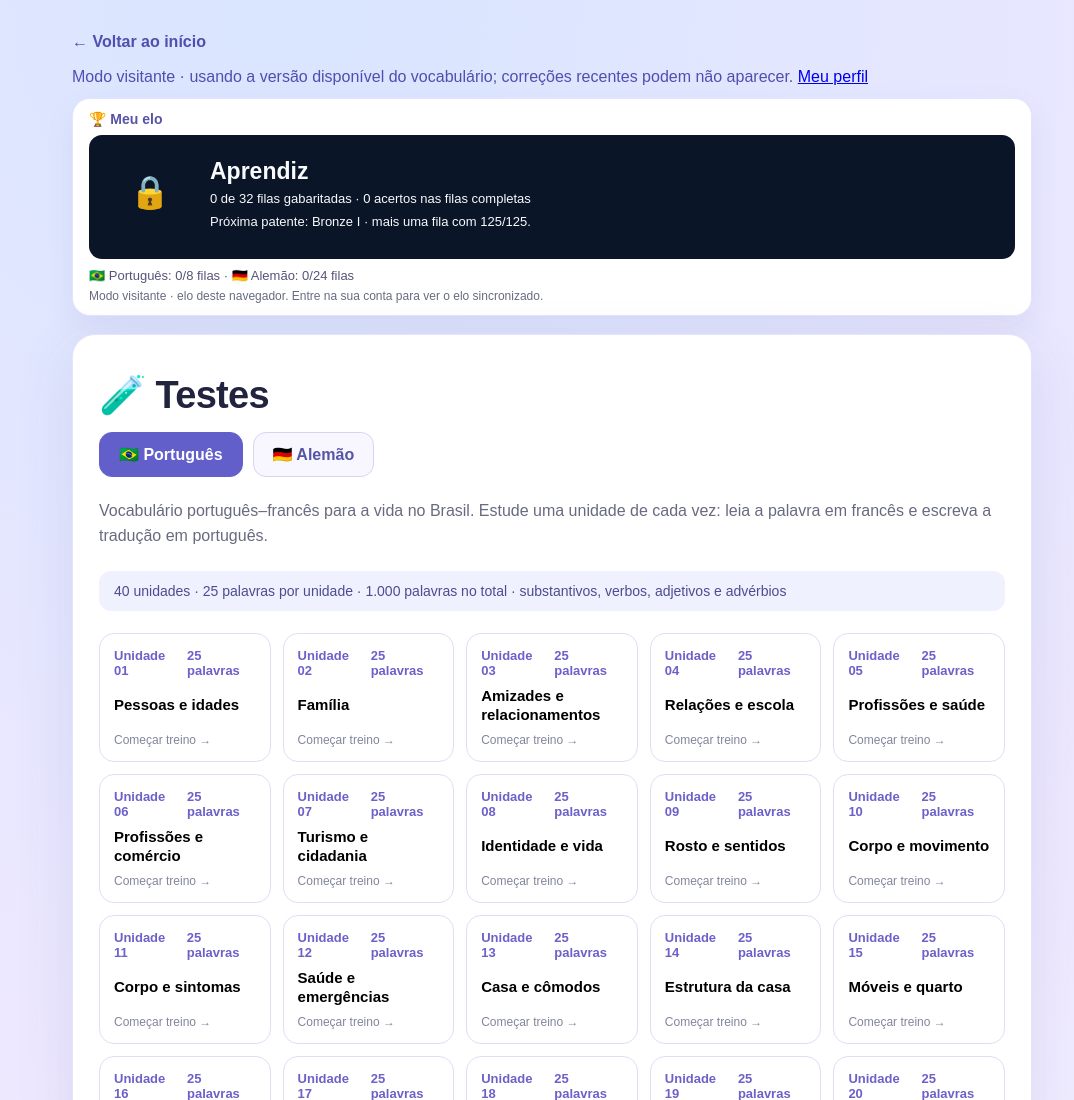
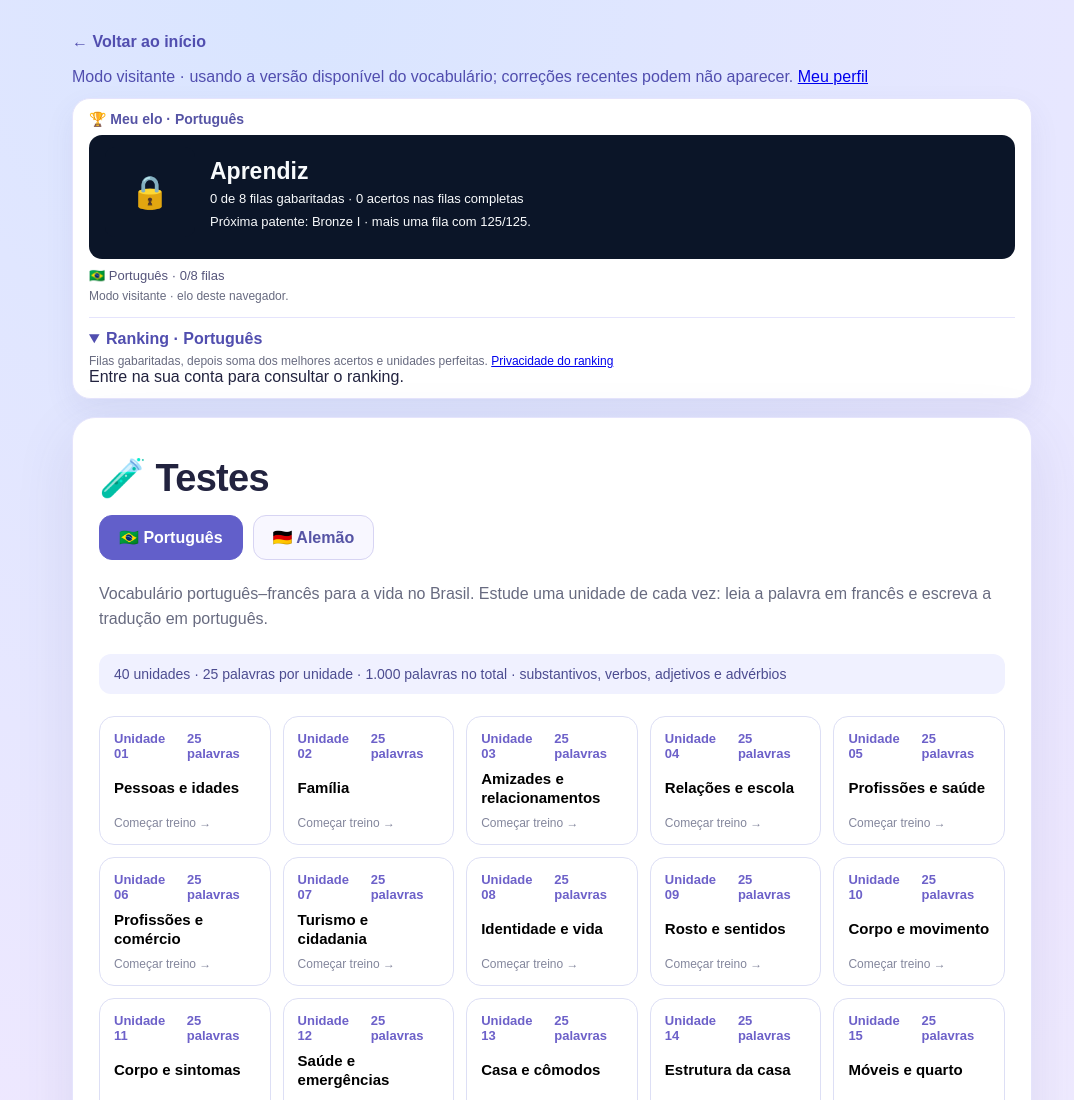
Before and after one commit to Victor-Hugo-05/espanhol, a plain HTML site: page testes.html in a window 1280 px wide. Shown: the top 1100 px of the page, without its empty margins (88-1162 px from the left). Drawn offline with nearby package versions, Linux system fonts and the light colour scheme; no server answers.

Commit message:
Show independent pt rank and leaderboard

```diff
--- a/testes.html
+++ b/testes.html
@@ -75,16 +75,16 @@
     .vocab-rank .rank-ladder{display:none}
     .rank-note{color:#686b80;font-size:12px;margin:6px 0 0}
     @media(max-width:540px){.vocab-rank{padding:10px}.rank-hero{padding:10px;gap:10px}.rank-hero h3{font-size:19px}.rank-badge{width:72px;height:72px}.rank-hero p{font-size:12px}}
-  </style>
+  .ranking-details{margin-top:14px;border-top:1px solid #e5e4fc;padding-top:12px}.ranking-details summary{cursor:pointer;font-weight:bold;color:#514eaf}.leaderboard-scroll{overflow:auto}.leaderboard-table{width:100%;border-collapse:collapse;font-size:13px;margin-top:8px}.leaderboard-table th,.leaderboard-table td{padding:9px;text-align:left;border-bottom:1px solid #eee;white-space:nowrap}.leaderboard-me{background:#e8e5ff;font-weight:bold}</style>
 </head>
 <body>
   <main class="page">
     <a class="back" href="index.html">← Voltar ao início</a>
     <p id="profileProgressStatus" role="status" style="color:#514eaf;margin:8px 0">Carregando progresso… <a href="perfil.html">Meu perfil</a></p>
     <section class="vocab-rank" aria-labelledby="eloTitle">
-      <h2 id="eloTitle">🏆 Meu elo</h2>
+      <h2 id="eloTitle">🏆 Meu elo · Português</h2>
       <div id="vocabRankPanel" aria-live="polite">Carregando patente…</div>
-      <p class="rank-note" id="vocabRankNote"></p>
+      <p class="rank-note" id="vocabRankNote"></p><details class="ranking-details" open><summary>Ranking · Português</summary><p class="rank-note">Filas gabaritadas, depois soma dos melhores acertos e unidades perfeitas. <a href="perfil.html">Privacidade do ranking</a></p><div id="languageLeaderboard" aria-live="polite">Carregando…</div></details>
     </section>
     <section id="unitSelection" class="panel">
       <h1 class="title">🧪 Testes</h1>
@@ -123,7 +123,7 @@
   </main>
   <script src="https://cdn.jsdelivr.net/npm/@supabase/supabase-js@2.119.2/dist/umd/supabase.js"></script>
   <script src="profiles-client.js?v=20261126-vocab2"></script>
-  <script src="vocab-ranks.js?v=1"></script>
+  <script src="vocab-ranks-v2.js?v=1"></script>
   <script src="testes-vocab-data.js"></script>
   <script>
     (function () {
@@ -135,37 +135,16 @@
       let game = null;
       const profile = window.LanguageProfiles;
       let accountId = null, accountMode = false, cloudStats = {};
-      let otherRankStats=null, rankAccountReady=false;
-      function localRankStats(prefix,total){
-        const result={};
-        for(let id=1;id<=total;id++){
-          try{const item=JSON.parse(localStorage.getItem(prefix+id)||"null");if(item)result[id]=item;}catch(_){}
-        }
-        return result;
-      }
+      let rankAccountReady=false;
+      function localRankStats(prefix,total){const result={};for(let id=1;id<=total;id++){try{const item=JSON.parse(localStorage.getItem(prefix+id)||"null");if(item)result[id]=item;}catch(_){}}return result;}
       function renderRank(){
         const panel=$("vocabRankPanel"),note=$("vocabRankNote"),ranks=window.LanguageRanks;
         if(!ranks){panel.textContent="Patentes indisponíveis. Atualize a página.";return;}
-        if(accountMode){
-          if(!rankAccountReady||otherRankStats===null){panel.textContent="Não foi possível carregar o elo da conta.";note.textContent="Recarregue a página para tentar novamente.";return;}
-          if(profile.user?.id!==accountId)return;
-          ranks.render(panel,cloudStats,otherRankStats);
-          note.textContent="Patente global · cada fila de 5 unidades gabaritadas vale uma divisão.";
-        }else{
-          ranks.render(panel,localRankStats("ptfr-testes-v1-",40),localRankStats("dept-testes-v1-",120));
-          note.textContent="Modo visitante · elo deste navegador. Entre na sua conta para ver o elo sincronizado.";
-        }
+        if(accountMode&&(!rankAccountReady||profile.user?.id!==accountId)){panel.textContent="Não foi possível carregar o elo da conta.";return;}
+        ranks.render(panel,accountMode?cloudStats:localRankStats("ptfr-testes-v1-",40),"pt");
+        note.textContent=accountMode?"Elo exclusivo deste idioma.":"Modo visitante · elo deste navegador.";
       }
-      async function loadOtherRank(){
-        if(!accountMode){renderRank();return;}
-        try{
-          const result=await profile.load("de");
-          if(profile.user?.id!==accountId)return;
-          if(!result)throw new Error("Conta indisponível");
-          otherRankStats=result;
-        }catch(e){otherRankStats=null;console.warn("Falha ao carregar elo global:",e);}
-        renderRank();
-      }
+      function refreshLeaderboard(){window.LanguageRanks?.leaderboard($("languageLeaderboard"),profile,"pt");}
       const status = (message) => { $("profileProgressStatus").firstChild.textContent = message+" "; };
       function normalize(word) {
         return String(word || "").normalize("NFC").toLocaleLowerCase("pt-BR").replace(/\s+/g, " ").trim();
@@ -283,7 +262,7 @@
               await profile.save("pt",unitId,score,gameAccount);
               const old=cloudStats[unitId];cloudStats[unitId]={best:Math.max(old?.best||0,score),last:score,completedAt:Date.now()};
               note.textContent="Progresso salvo no seu perfil.";
-              if(rankAccountReady)renderRank();
+              if(rankAccountReady)renderRank(); refreshLeaderboard();
               if(!selection.classList.contains("hidden"))renderUnits();
             }catch(e){note.textContent="Não foi possível salvar. Verifique a conexão e tente novamente.";const retry=document.createElement("button");retry.className="outline";retry.textContent="Tentar salvar novamente";retry.onclick=()=>{retry.remove();save();};note.append(document.createElement("br"),retry);}
           };
@@ -309,7 +288,7 @@
           if(accountMode){cloudStats=await profile.load("pt")||{};rankAccountReady=true;status("Progresso vinculado à sua conta.");}
           else status("Modo visitante · progresso neste navegador.");
         }catch(e){status(accountMode?"Progresso da conta indisponível. Você pode tentar salvar novas conclusões.":"Contas indisponíveis · modo visitante.");}
-        loadOtherRank();
+        renderRank(); refreshLeaderboard();
         if(profile?.client)profile.client.auth.onAuthStateChange((_event,session)=>{if((session?.user.id||null)!==accountId)setTimeout(()=>location.reload(),0);});
         try {
           if(typeof profile?.vocabulary!=="function") throw new Error("Cliente de vocabulário não carregado");
```
